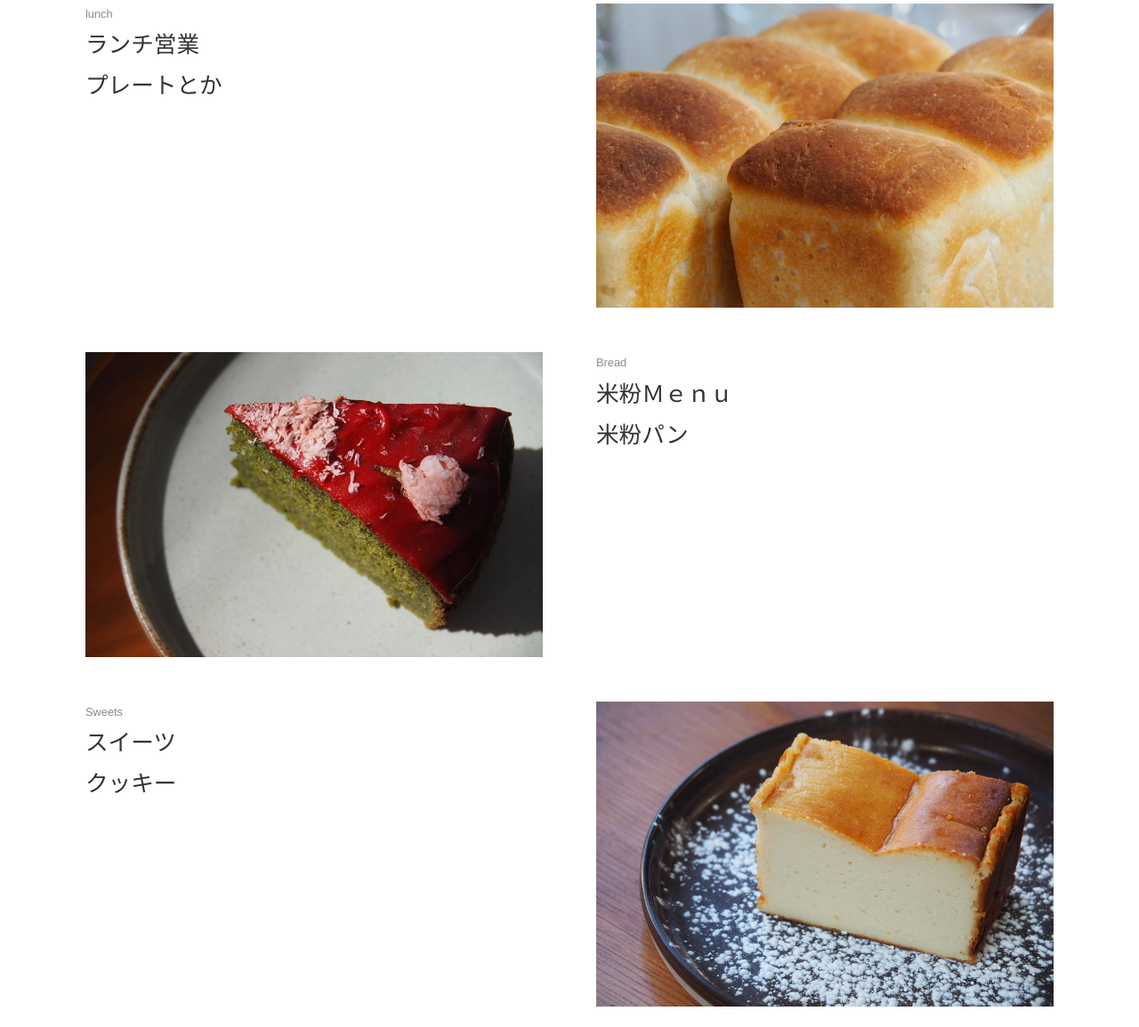
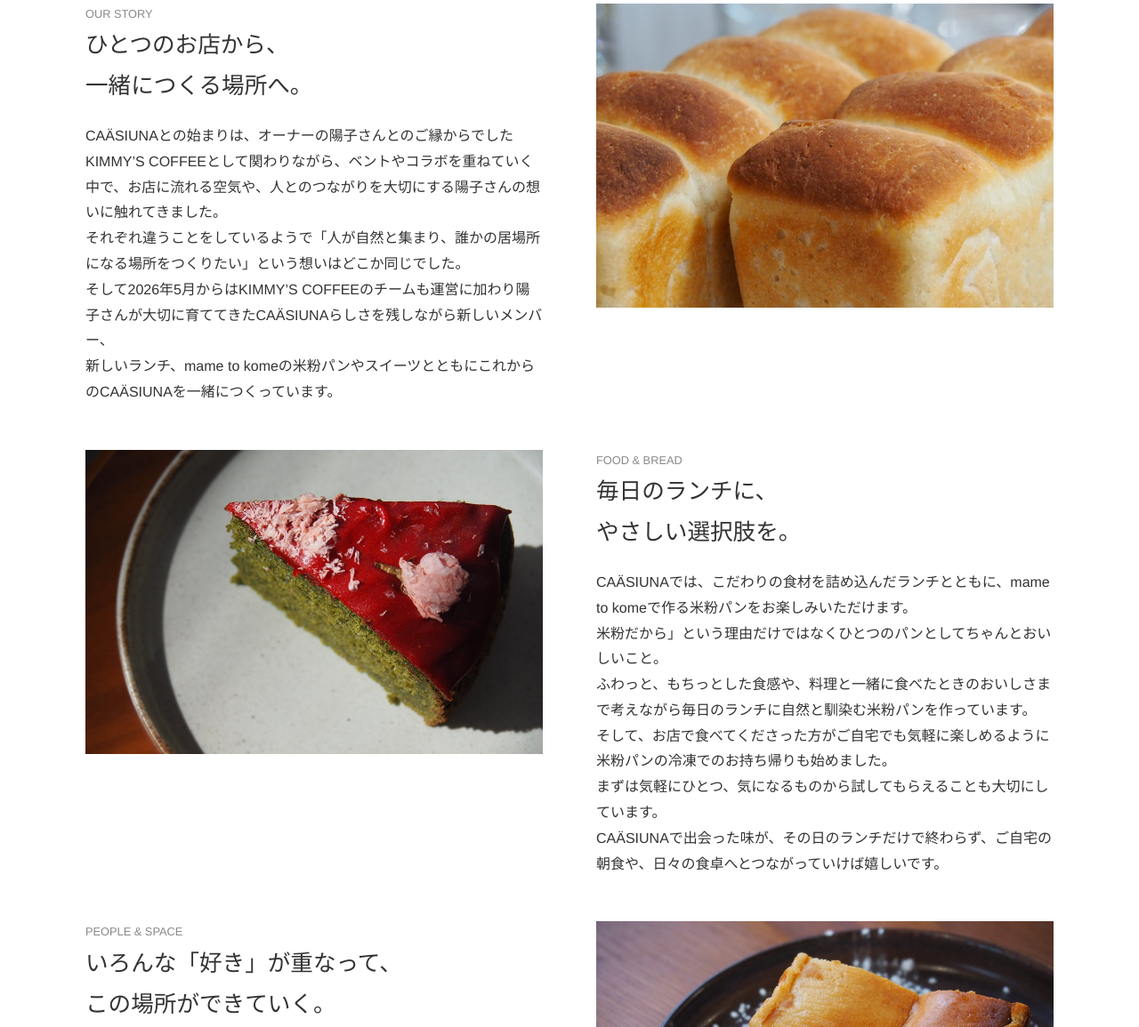
Before and after one commit to tsubomi-uat/tsubomi-uat.github.io, a plain HTML site: page pages/caasiuna.html in a window 1280 px wide. Shown: the part 599-1754 px from the top of the page at 89% size. Drawn offline with Linux system fonts and the light colour scheme; files whose address does not match are found by name.

Commit message:
Add files via upload

```diff
--- a/pages/caasiuna.html
+++ b/pages/caasiuna.html
@@ -29,10 +29,19 @@
     <main class="container">
         <div class="feature-container">
             <div class="feature-text-box">
-                <p class="feature-text-sub-box">lunch</p>
+                <p class="feature-text-sub-box">OUR STORY</p>
                 <div class="feature-text-main-box">
-                    <h3>ランチ営業<br>プレートとか</h3>
+                    <h3>ひとつのお店から、<br>一緒につくる場所へ。</h3>
                     <p>
+                        CAÄSIUNAとの始まりは、オーナーの陽子さんとのご縁からでした
+                        <br>
+                        KIMMY’S COFFEEとして関わりながら、ベントやコラボを重ねていく中で、お店に流れる空気や、人とのつながりを大切にする陽子さんの想いに触れてきました。
+                        <br>
+                        それぞれ違うことをしているようで「人が自然と集まり、誰かの居場所になる場所をつくりたい」という想いはどこか同じでした。
+                        <br>
+                        そして2026年5月からはKIMMY’S COFFEEのチームも運営に加わり陽子さんが大切に育ててきたCAÄSIUNAらしさを残しながら新しいメンバー、
+                        <br>
+                        新しいランチ、mame to komeの米粉パンやスイーツとともにこれからのCAÄSIUNAを一緒につくっています。
                     </p>
                 </div>
             </div>
@@ -43,10 +52,19 @@
 
         <div class="feature-container">
             <div class="feature-text-box">
-                <p class="feature-text-sub-box">Bread</p>
+                <p class="feature-text-sub-box">FOOD & BREAD</p>
                 <div class="feature-text-main-box">
-                    <h3>米粉Ｍｅｎｕ<br>米粉パン</h3>
+                    <h3>毎日のランチに、<br>やさしい選択肢を。</h3>
                     <p>
+                        CAÄSIUNAでは、こだわりの食材を詰め込んだランチとともに、mame to komeで作る米粉パンをお楽しみいただけます。
+                        <br>
+                        米粉だから」という理由だけではなくひとつのパンとしてちゃんとおいしいこと。
+                        <br>ふわっと、もちっとした食感や、料理と一緒に食べたときのおいしさまで考えながら毎日のランチに自然と馴染む米粉パンを作っています。
+                        そして、お店で食べてくださった方がご自宅でも気軽に楽しめるように米粉パンの冷凍でのお持ち帰りも始めました。
+                        <br>
+                        まずは気軽にひとつ、気になるものから試してもらえることも大切にしています。
+                        <br>
+                        CAÄSIUNAで出会った味が、その日のランチだけで終わらず、ご自宅の朝食や、日々の食卓へとつながっていけば嬉しいです。
                     </p>
                 </div>
             </div>
@@ -57,10 +75,22 @@
 
         <div class="feature-container">
             <div class="feature-text-box">
-                <p class="feature-text-sub-box">Sweets</p>
+                <p class="feature-text-sub-box">PEOPLE & SPACE</p>
                 <div class="feature-text-main-box">
-                    <h3>スイーツ<br>クッキー</h3>
+                    <h3>いろんな「好き」が重なって、<br>この場所ができていく。</h3>
                     <p>
+                        CAÄSIUNAの空間をつくっているのは、私たちだけではありません。
+                        <br>
+                        陽子さんの娘、じゅなちゃんがつくる子ども服ブランド Litto、Lydiaが描く絵、そして、食やものづくりを通して出会ったさまざまな人たちとのコラボレーション。
+                        <br>
+                        洋服が並んだり、絵が飾られたり、誰かの作ったものが加わったりその時々で新しい人やものが重なりながら、少しずつCAÄSIUNAという空間がつくられています。
+                        <br>
+                        完成されたひとつの形を目指すのではなく、人とのつながりによって、少しずつ変わっていく場所。
+                        <br>
+                        食事をする人も、ものをつくる人も、ここを訪れた人も、それぞれが自然に混ざり合える。
+                        <br>
+                        <br>
+                        そんなCAÄSIUNAでありたいと思っています。
                     </p>
                 </div>
             </div>
```
